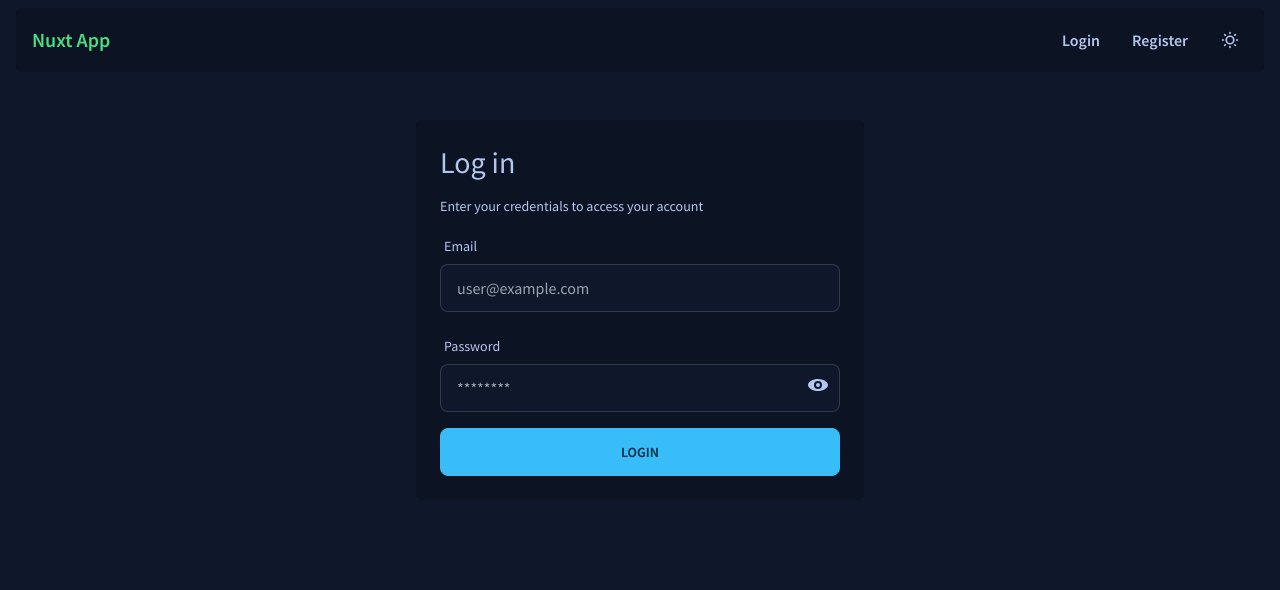
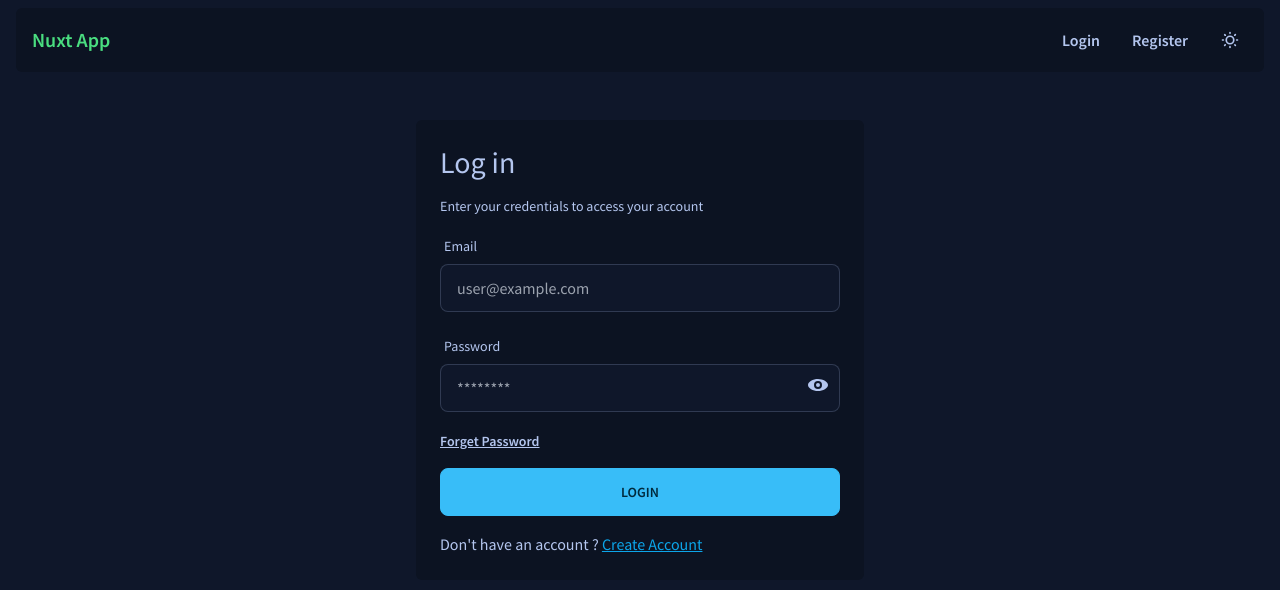
Before and after one commit to faysal146/nuxt-supabase-prisma, a Nuxt app: page /login in a window 1280 px wide. Shown: the top 590 px of the page. Built offline with nearby package versions, Linux system fonts and the light colour scheme.

Commit message:
feat: add forget pass route
Signed-off-by: Faysal Ahmed <faysalahmed.dev@gmail.com>

```diff
--- a/pages/login.vue
+++ b/pages/login.vue
@@ -1,6 +1,6 @@
 <template>
 	<NuxtLayout name="with-header">
-		<section class="max-w-md mx-auto bg-base-300 rounded-md p-6 mt-10">
+		<section class="max-w-md mx-auto bg-base-300 rounded-md p-6 mt-10 mb-10">
 			<div class="space-y-4 mb-3">
 				<h2 class="text-3xl">Log in</h2>
 				<p class="text-sm">Enter your credentials to access your account</p>
@@ -54,7 +54,16 @@
 						</svg>
 					</button>
 				</div>
+				<p>
+					<NuxtLink class="text-sm font-bold underline" to="/forget-password"
+						>Forget Password</NuxtLink
+					>
+				</p>
 				<button type="submit" class="btn btn-primary btn-block">Login</button>
+				<p>
+					Don't have an account ?
+					<NuxtLink to="/register" class="underline text-info">Create Account</NuxtLink>
+				</p>
 			</form>
 		</section>
 	</NuxtLayout>
```
